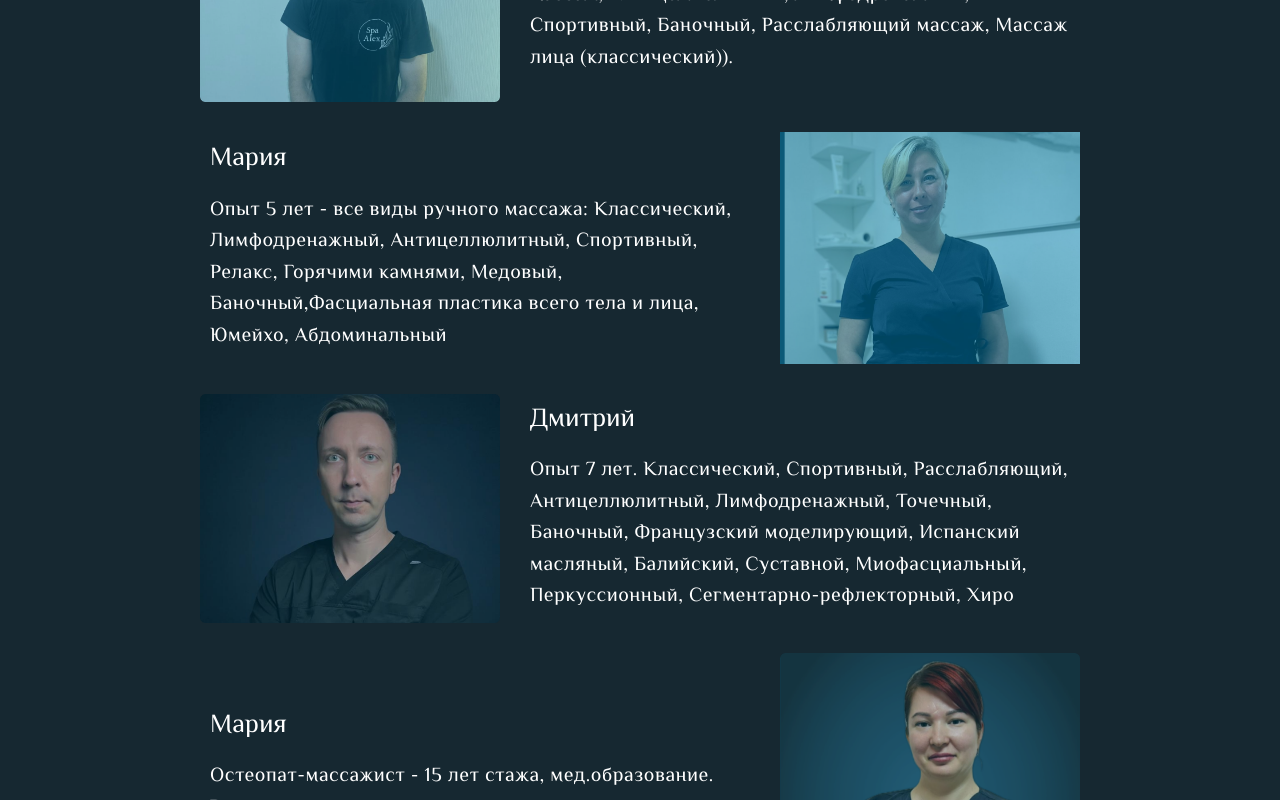
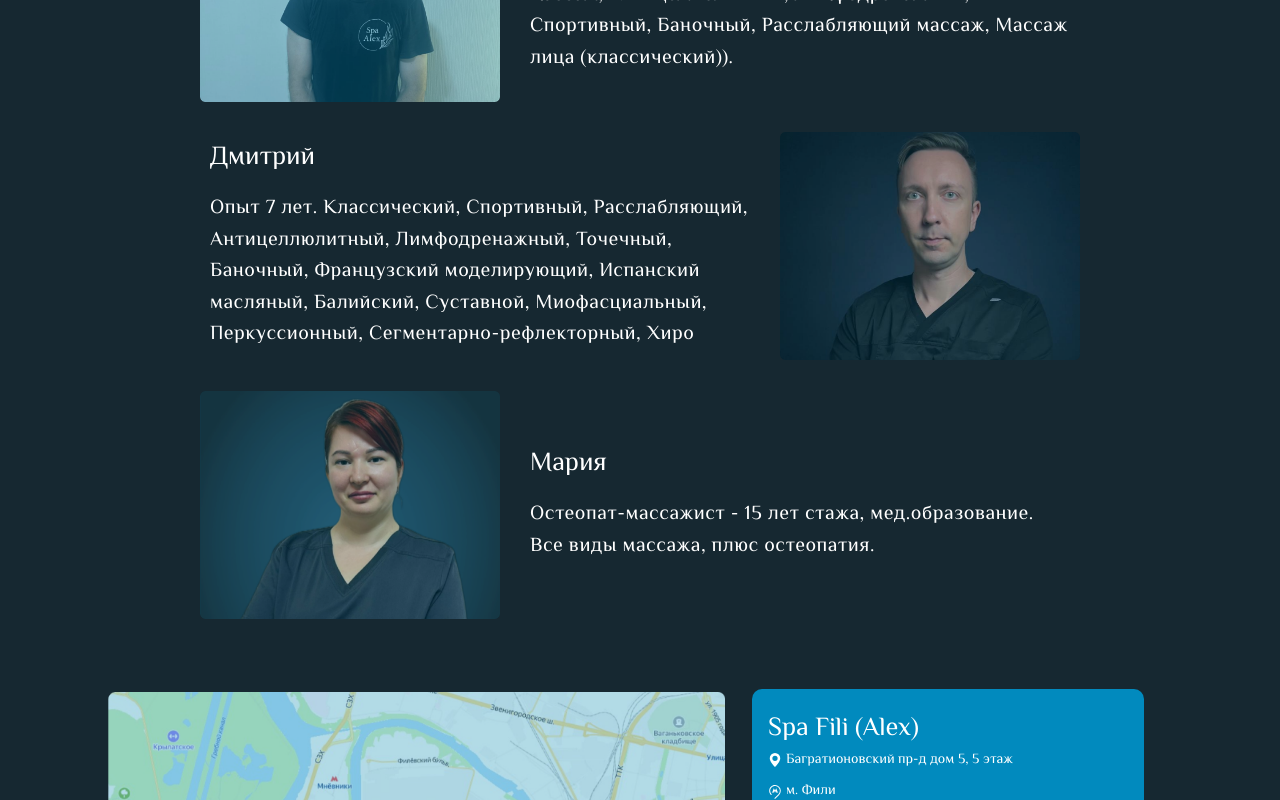
Before and after one commit to DmitryKalashnikov91/spa-fili, a Next.js app: page / in a window 1280 px wide. Shown: the part 3260-4060 px from the top of the page. Built offline with nearby package versions, Linux system fonts and the light colour scheme.

Commit message:
replace spa

```diff
--- a/src/components/specialists/SpecJson.js
+++ b/src/components/specialists/SpecJson.js
@@ -2,7 +2,6 @@ import { nanoid } from 'nanoid'
 import Dmitry from './assets/dmitry.png'
 import konst from './assets/konst.png'
 import Mariya from './assets/mariya.png'
-import Mary from './assets/mary.png'
 import Olga from './assets/olga.png'
 
 export const SpecJSON = [
@@ -20,13 +19,7 @@ export const SpecJSON = [
 		content:
 			'20 лет стажа - все виды ручного массажа (Классический массаж,  Антицеллюлитный, Лимфодренажный, Спортивный, Баночный, Расслабляющий массаж, Массаж лица (классический)).',
 	},
-	{
-		id: nanoid(6),
-		name: 'Мария',
-		urlImg: Mary,
-		content:
-			'Опыт 5 лет - все виды ручного массажа: Классический, Лимфодренажный, Антицеллюлитный, Спортивный, Релакс, Горячими камнями, Медовый, Баночный,Фасциальная пластика всего тела и лица, Юмейхо, Абдоминальный',
-	},
+
 	{
 		id: nanoid(6),
 		name: 'Дмитрий',
```
